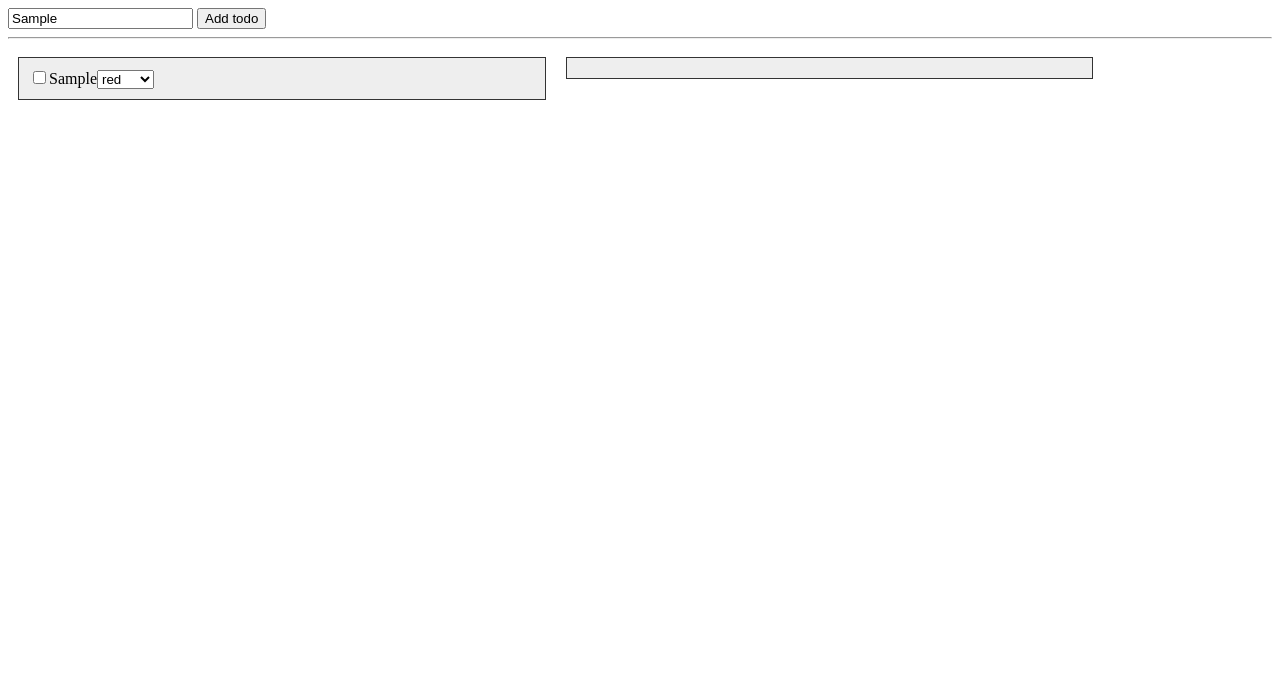
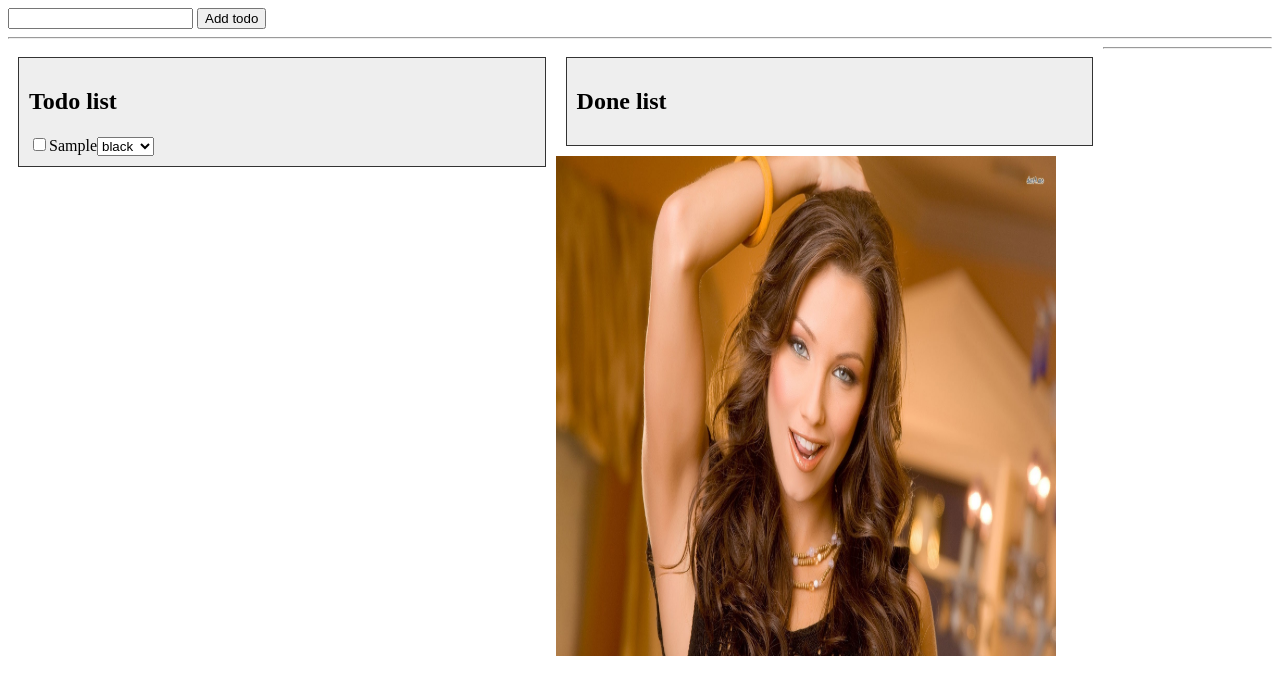
Before and after one commit to HeshamAmer/Javascript-tutorial, a plain HTML site: page Todo list app/index.html in a window 1280 px wide. Both pictures are taken after typing "Sample" into the empty fields and a click on the button "Add todo". Drawn offline with Linux system fonts and the light colour scheme.

Commit message:
added motivation

```diff
--- a/Todo list app/index.html
+++ b/Todo list app/index.html
@@ -21,11 +21,11 @@
     <input type="text" id="input"/>
     <button id="btn" onclick="addToList('todo')">Add todo</button>
 <hr/>
-    <ul id="todo"></ul>
-    <ul id="done"></ul>
+    <ul id="todo"> <h2>Todo list</h2></ul>
+    <ul id="done"> <h2>Done list</h2></ul>
+<hr/>
 
-<script>
+    <img id="im1" src="images/352810-celeste-star.jpg" height="500" width="500" onload="handleImage()">
 
-</script>
 </body>
 </html>
--- a/Todo list app/js/src.js
+++ b/Todo list app/js/src.js
@@ -25,26 +25,50 @@ function addToList(listName){
         });
         li.appendChild(chkbox);
         var textChild= document.createElement("span");
+        var ID = idCounter;
         textChild.innerHTML=inputText;
+        textChild.setAttribute("id","span"+idCounter)
         li.appendChild(textChild);
-            var ID = Lists[listName].length;
-            li.setAttribute("id", idCounter++);
+
+        li.setAttribute("id", idCounter++);
+
         var Select = document.createElement("select");
         Select.id = "sel1";
         Select.name="sel1";
 
-        var Colors=["red","green","blue"];
-        for (var i=0;i<Colors.length;i++){
+        var Colors=["black","red","green","blue"];
+
+
+            for (var i=0;i<Colors.length;i++){
             var Option1=  document.createElement('option');
             Option1.setAttribute("value",Colors[i]);
             Option1.setAttribute("text",Colors[i]);
             Option1.innerText=Colors[i];
+            Select.onchange=function (){
+                var id=this.parentElement.getAttribute('id');
+                id="span"+id;
+                document.getElementById(id).style.color=Select.options[Select.selectedIndex].value;
+                console.log("I'm in the Select event listner");
+            }
+
             Select.appendChild(Option1);
+
         }
-//Kewl :D
-
         li.appendChild(Select);
+        li.textContent.fontcolor("red");
         Lists[listName].appendChild(li);
         console.log("input inserted is:" + inputText);
+        document.getElementById('input').value="";
     }
 }
+
+function handleImage(){
+    var img=document.getElementById("im1");
+    img.onmouseover =function(){
+        img.setAttribute("src","images/12552904_1933384730220566_167193102920467850_n.jpg");
+    }
+    img.onmouseout = function(){
+        img.setAttribute("src","images/352810-celeste-star.jpg");
+    }
+
+}
```
Also changed, not shown: Todo list app/images/12552904_1933384730220566_167193102920467850_n.jpg (added), Todo list app/images/352810-celeste-star.jpg (added).
